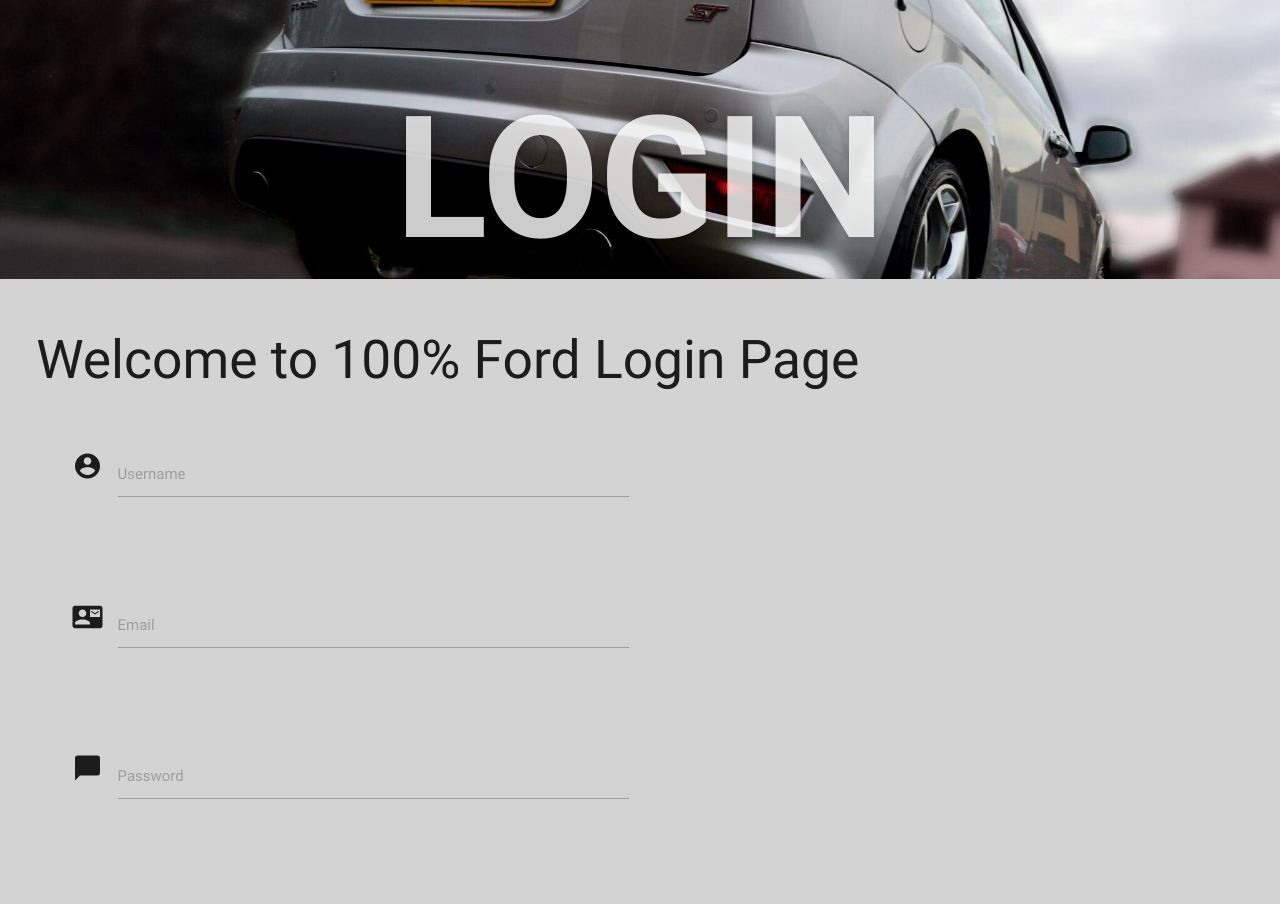
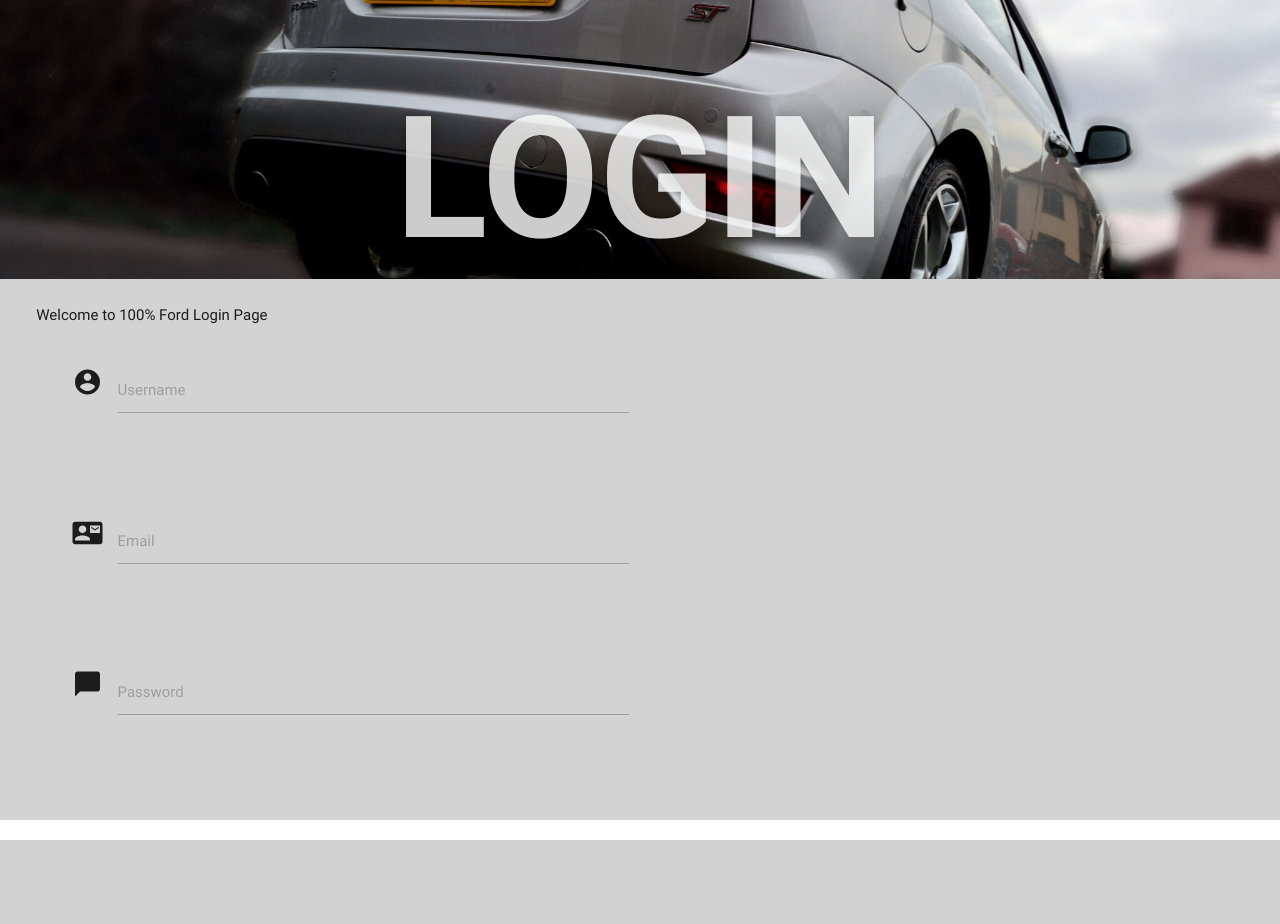
Before and after one commit to linzimai/100Ford, a PHP site: page /login.php in a window 1280 px wide. Shown: the part 65-989 px from the top of the page. After the commit the page ends 905 px from the top, so only its background shows below. Run offline with PHP 8.4, Linux system fonts and the light colour scheme.

Commit message:
confused

```diff
--- a/login.php
+++ b/login.php
@@ -88,7 +88,7 @@
           </div>
           <div class="row">
     <form class="col s12">
-        <h2>Welcome to 100% Ford Login Page</h2>
+        <div class="login-header">Welcome to 100% Ford Login Page</div>
       <div class="row">
         <div class="input-field col s6">
           <i class="material-icons prefix">account_circle</i>
```
